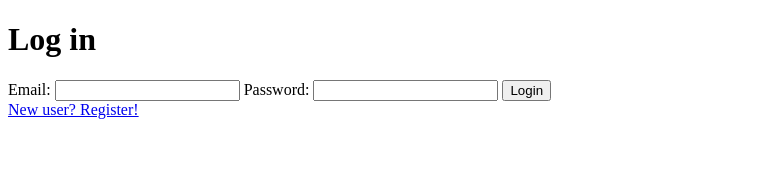
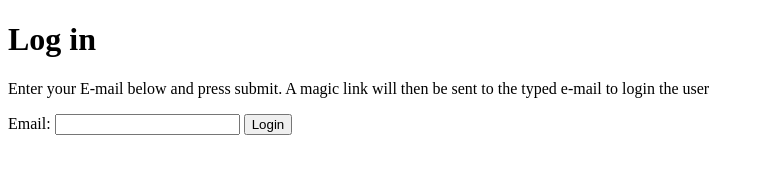
Before and after one commit to MariaTheCoder/sql-express-server, a website: page public/index.html in a window 1280 px wide. Shown: the whole page, without its empty margins (0-764 px from the left). Drawn offline with Linux system fonts and the light colour scheme.

Commit message:
comment out html code related to password and registration for now

```diff
--- a/public/index.html
+++ b/public/index.html
@@ -8,13 +8,17 @@
   </head>
   <body>
     <h1>Log in</h1>
+    <p>
+      Enter your E-mail below and press submit. A magic link will then be sent
+      to the typed e-mail to login the user
+    </p>
     <form id="form" action="" method="post">
       <label for="email">Email:</label>
       <input type="email" name="Email" id="email" />
-      <label for="password">Password:</label>
-      <input type="password" name="Password" id="password" />
+      <!-- <label for="password">Password:</label>
+      <input type="password" name="Password" id="password" /> -->
       <input id="submitBtn" type="button" value="Login" />
     </form>
-    <a href="./register.html">New user? Register!</a>
+    <!-- <a href="./register.html">New user? Register!</a> -->
   </body>
 </html>
```
